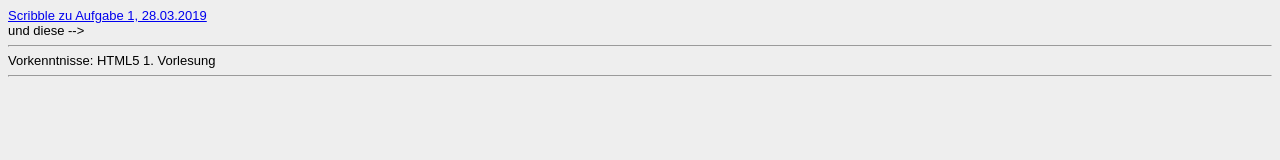
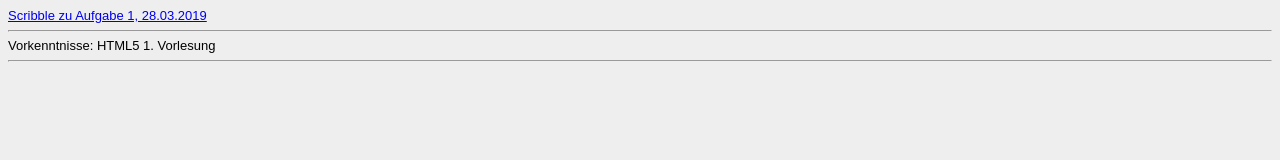
Before and after one commit to jacqueline-mossig/jacqueline-mossig.github.io, a plain HTML site: page Steckbrief/steckbrief.htm in a window 1280 px wide. Drawn offline with Linux system fonts and the light colour scheme.

Commit message:
Update steckbrief.htm

```diff
--- a/Steckbrief/steckbrief.htm
+++ b/Steckbrief/steckbrief.htm
@@ -4,7 +4,6 @@
 <!-- Hier die Links zu den gelösten Aufgaben einstellen, aktuelle oben, alte stehen lassen! Format: Aufgabenbezeichnung, Datum -->
 
 <a href="https://jacqueline-mossig.github.io/Aufgabe%2001,%20Teil%202/Scribble.jpg" target="_blank">Scribble zu Aufgabe 1, 28.03.2019</a></br>
-und diese -->
 
 <!-- Hier bitte die Vorkenntnisse im Bereich Programmierung zu Beginn der Veranstaltung kurz beschreiben! -->
 <hr>
```
